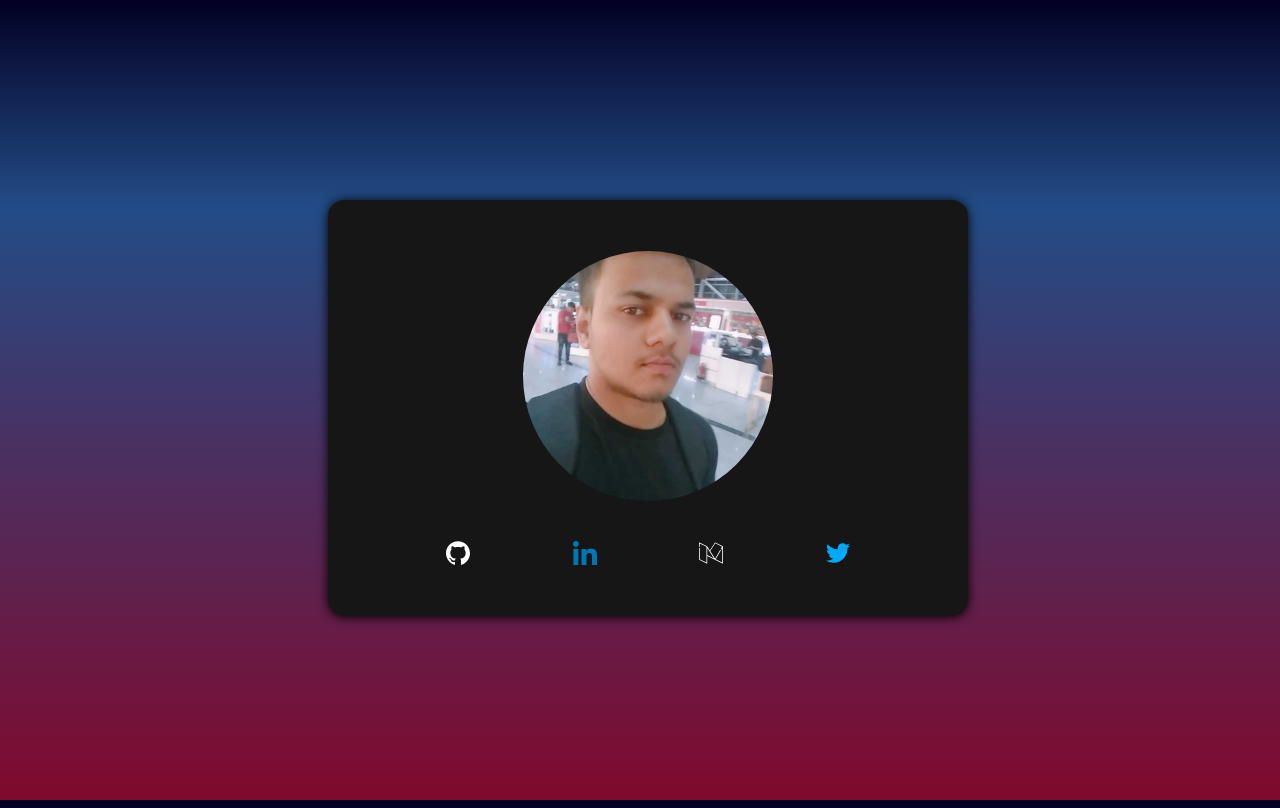
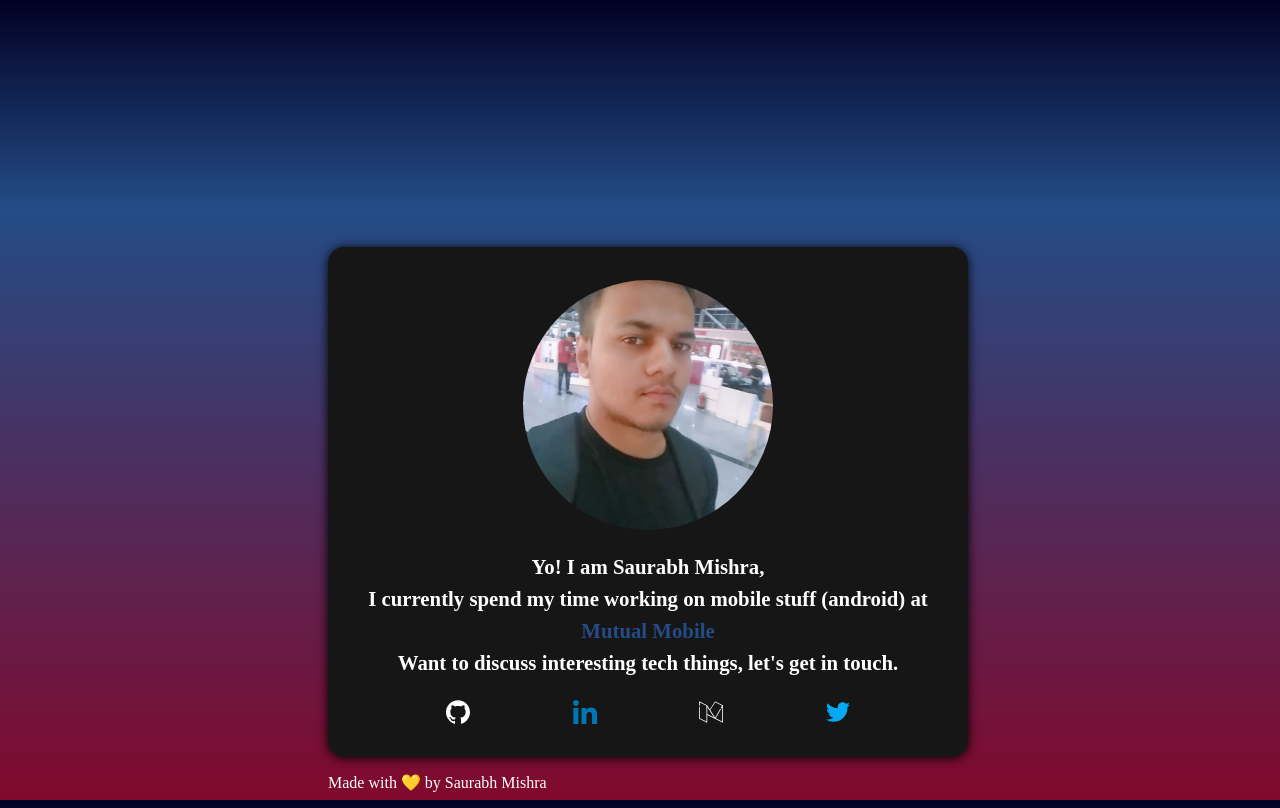
Before and after one commit to sm3saurabh/portfolio, a plain HTML site: page public/index.html in a window 1280 px wide. Drawn offline with Linux system fonts and the light colour scheme.

Commit message:
add: footnote

```diff
--- a/public/index.html
+++ b/public/index.html
@@ -18,9 +18,17 @@
       <div class="empty-flex"></div>
       <div class="content-flex">
 
-          <img class="image content-child" src="assets/self_image.jpg" alt="Self image">
-          <h2 id="description" class="content-child" onload="populateDescription"></h2>
-          <div class="social-flex content-child">
+        <img class="image" src="assets/self_image.jpg" alt="Self image">
+        <p id="description" class="description" onload="populateDescription">
+          Yo! I am Saurabh Mishra,
+          <br>
+          I currently spend my time working on mobile stuff (android) at
+          <br>
+          <span class="link" id="mm">Mutual Mobile</span>
+          <br>
+          Want to discuss interesting tech things, let's get in touch.
+        </p>
+        <div class="social-flex">
 
           <img id="github" class="social-icon" src="assets/github.svg" title="Github">
           <img id="linkedin" class="social-icon" src="assets/linkedin.svg" title="LinkedIn">
@@ -29,7 +37,9 @@
 
         </div>
       </div>
-        <div class="empty-flex"></div>
+      <div class="footnote-flex">
+        <p>Made with &#x1F49B by Saurabh Mishra</p>
+      </div>
 
     </div>
     <div class="empty-flex"></div>
```
Lines whose indentation alone changed are shown as unchanged.
